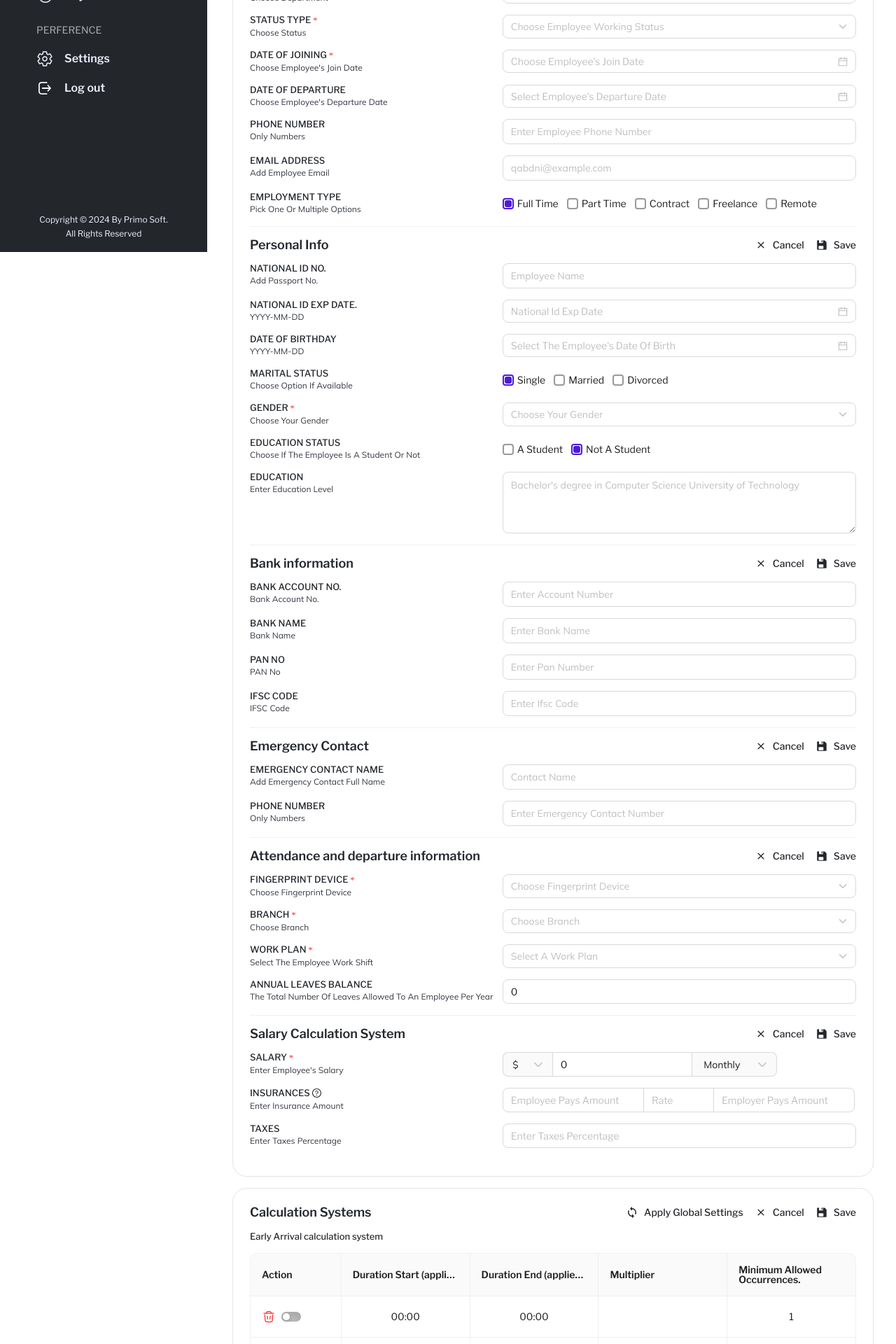
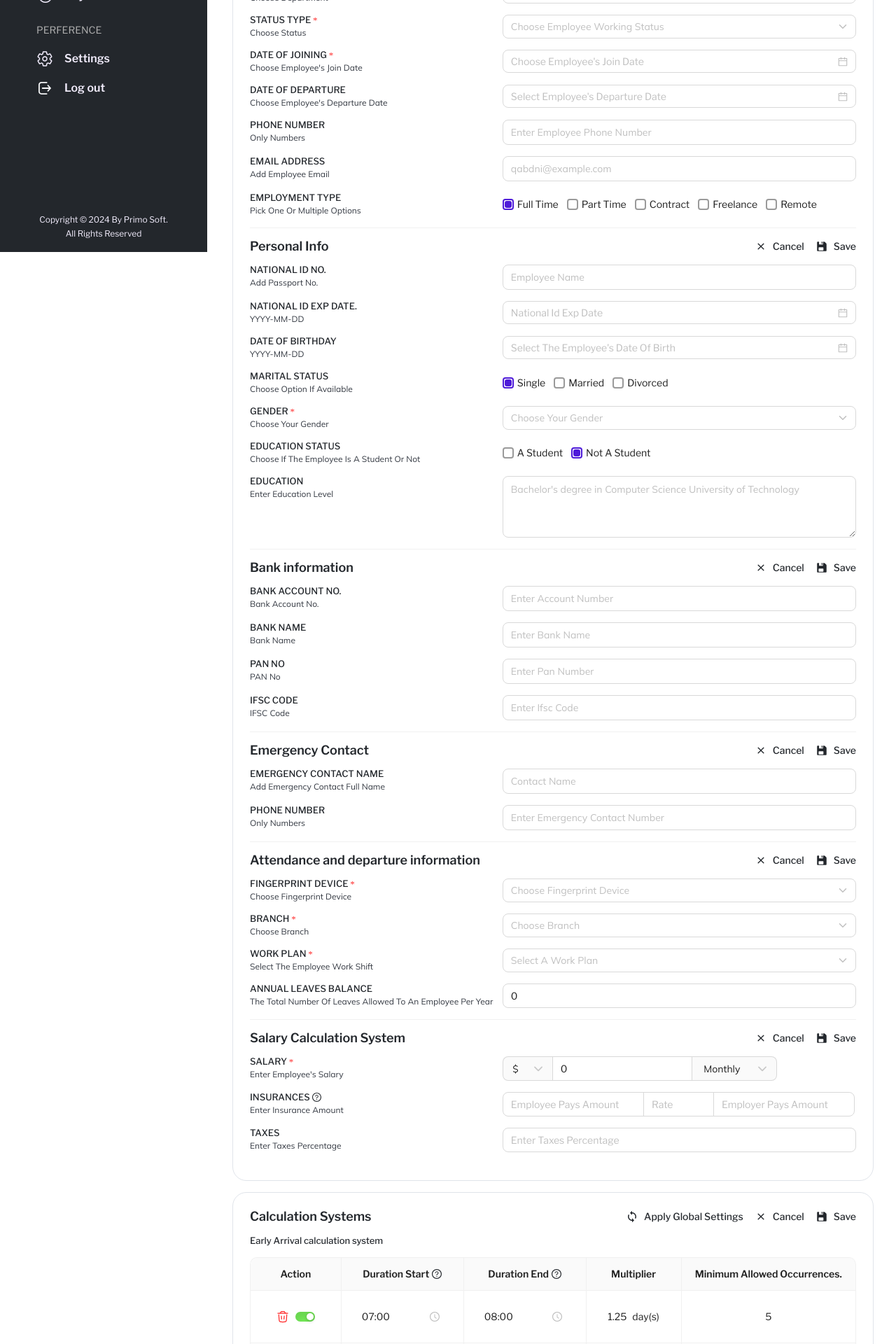
Before and after one commit to mahmoud-mohsen-dev/qabdni-front-end, a React (Vite) app: page /dashboard/create-employee in a window 1280 px wide. Shown: the part 440-2360 px from the top of the page at 70% size. Built offline with nearby package versions, Linux system fonts and the light colour scheme.

Commit message:
added calculation systems table

```diff
--- a/src/App.tsx
+++ b/src/App.tsx
@@ -153,6 +153,16 @@ const App = () => {
             showArrowPaddingInlineEnd: 35,
             controlHeight: 34,
             optionPadding: '2px 11px'
+          },
+          Table: {
+            stickyScrollBarBg: `background-image: -webkit-gradient(
+                                  linear,
+                                  left bottom,
+                                  left top,
+                                  color-stop(0.44, rgb(122, 153, 217)),
+                                  color-stop(0.72, rgb(73, 125, 189)),
+                                  color-stop(0.86, rgb(28, 58, 148))
+                                )`
           }
         }
       }}
--- a/src/features/employees/components/CreateEmployees/CalculationSystemTable.tsx
+++ b/src/features/employees/components/CreateEmployees/CalculationSystemTable.tsx
@@ -1,10 +1,11 @@
 import React, { useContext, useEffect, useRef, useState } from 'react';
 import type { GetRef, InputRef } from 'antd';
-import { Form, Input, Popconfirm, Select, Switch, Table, TimePicker, Tooltip } from 'antd';
+import { Form, Input, InputNumber, Popconfirm, Select, Switch, Table, TimePicker, Tooltip } from 'antd';
 import BtnAddNewRow from '../../../../components/BtnAddNewRow';
 import type { Moment } from 'moment';
 import moment from 'moment';
 import { IoIosArrowDown } from 'react-icons/io';
+import { QuestionCircleOutlined, ClockCircleOutlined } from '@ant-design/icons';
 
 type FormInstance<T> = GetRef<typeof Form<T>>;
 
@@ -15,7 +16,8 @@ interface Item {
   isEnabled: boolean;
   durationStart: string;
   durationEnd: string;
-  multiplier: string;
+  multiplier: number;
+  'multiplier-duration': 'day(s)' | 'times';
   minimumOccurrences: string;
 }
 
@@ -27,7 +29,7 @@ const EditableRow: React.FC<EditableRowProps> = ({ index, ...props }) => {
   const [form] = Form.useForm();
   console.log(index);
   return (
-    <Form form={form} component={false}>
+    <Form form={form} component={false} onFinish={(values) => console.log(values)}>
       <EditableContext.Provider value={form}>
         <tr {...props} />
       </EditableContext.Provider>
@@ -53,15 +55,14 @@ const EditableCell: React.FC<React.PropsWithChildren<EditableCellProps>> = ({
   ...restProps
 }) => {
   const [editing, setEditing] = useState(false);
+
   const inputRef = useRef<InputRef>(null);
-  const timePickerRef = useRef<InputRef>(null);
+  const timePickerRef = useRef<any>(null);
   const form = useContext(EditableContext)!;
 
   useEffect(() => {
     if (editing) {
-      if (dataIndex === 'durationStart' || dataIndex === 'durationEnd') {
-        timePickerRef.current?.focus();
-      } else {
+      if (dataIndex !== 'multiplier') {
         inputRef.current?.focus();
       }
     }
@@ -75,10 +76,11 @@ const EditableCell: React.FC<React.PropsWithChildren<EditableCellProps>> = ({
   const save = async () => {
     try {
       const values = (await form.validateFields()) as Item;
-
+      console.log(values);
       toggleEdit();
       handleSave({ ...record, ...values });
     } catch (errInfo) {
+      console.log(title);
       console.log('Save failed:', errInfo);
     }
   };
@@ -87,31 +89,45 @@ const EditableCell: React.FC<React.PropsWithChildren<EditableCellProps>> = ({
 
   if (editable) {
     childNode = editing ? (
-      <Form.Item style={{ margin: 0 }} name={dataIndex} rules={[{ required: true, message: `${title} is required.` }]}>
-        {dataIndex === 'multiplier' && (
-          <Select
-            // placeholder={capitalizeName('Choose your gender')}
-            suffixIcon={<IoIosArrowDown size={16} />}
-            allowClear
-            // disabled={isSaved}
-            options={[
-              { label: 'male', value: 'Male' },
-              { label: 'female', value: 'Female' }
-            ]}
-            onChange={save}
+      <Form.Item style={{ margin: 0 }} name={dataIndex}>
+        {dataIndex === 'multiplier' ? (
+          <InputNumber
+            // ref={inputRef}
+            className="flex w-[180px] items-center justify-center"
+            addonAfter={
+              <Form.Item
+                name="multiplier-duration"
+                className="!mb-0 flex h-[32px] items-center justify-center"
+                initialValue={record['multiplier-duration'] ?? 'times'}
+              >
+                <Select
+                  defaultValue={record['multiplier-duration'] ?? 'times'}
+                  style={{ width: 110 }}
+                  suffixIcon={<IoIosArrowDown size={16} color="rgba(0, 0, 0, 0.20)" />}
+                  options={[
+                    { label: 'Times', value: 'times' },
+                    { label: 'Day(s)', value: 'day(s)' }
+                  ]}
+                  value={record['multiplier-duration'] ?? 'times'}
+                  onChange={(value: 'day(s)' | 'times') => handleSave({ ...record, 'multiplier-duration': value })}
+                  onBlur={save}
+                />
+              </Form.Item>
+            }
+            min={0}
+            // style={{ width: 170 }}
             onBlur={save}
+            // defaultValue={0}
           />
-        )}
-        {dataIndex === 'durationStart' || dataIndex === 'durationEnd' ? (
-          <TimePicker ref={timePickerRef} onOk={save} onBlur={save} defaultOpen format="HH:mm" />
+        ) : dataIndex === 'durationStart' || dataIndex === 'durationEnd' ? (
+          <TimePicker ref={timePickerRef} onOk={save} defaultOpen format="HH:mm" />
         ) : (
           <Input ref={inputRef} onPressEnter={save} onBlur={save} />
         )}
       </Form.Item>
     ) : (
       <button
-        className="editable-cell-value-wrap w-full border-2 border-solid border-transparent px-[11px] py-1 hover:border-gray/light focus:outline-none"
-        // style={{ paddingInlineEnd: 24 }}
+        className="editable-cell-value-wrap w-full rounded-lg border-2 border-solid border-transparent px-[11px] py-2 hover:border-gray/lighter focus:outline-none"
         onClick={toggleEdit}
       >
         {children}
@@ -119,7 +135,11 @@ const EditableCell: React.FC<React.PropsWithChildren<EditableCellProps>> = ({
     );
   }
 
-  return <td {...restProps}>{childNode}</td>;
+  return (
+    <td {...restProps} align="center">
+      {childNode}
+    </td>
+  );
 };
 
 type EditableTableProps = Parameters<typeof Table>[0];
@@ -130,6 +150,7 @@ interface DataType {
   durationStart: Moment;
   durationEnd: Moment;
   multiplier: number;
+  'multiplier-duration': 'day(s)' | 'times';
   minimumOccurrences?: number;
 }
 
@@ -138,24 +159,31 @@ type ColumnTypes = Exclude<EditableTableProps['columns'], undefined>;
 const CalculationSystemTable: React.FC = () => {
   const [dataSource, setDataSource] = useState<DataType[]>([
     {
-      key: '0',
+      key: '0' as React.Key,
       isEnabled: true,
-      durationStart: moment('00:00', 'HH:mm'),
-      durationEnd: moment('00:00', 'HH:mm'),
-      multiplier: 1.5,
-      minimumOccurrences: 1
+      durationStart: moment('07:00', 'HH:mm'),
+      durationEnd: moment('08:00', 'HH:mm'),
+      multiplier: 1.25,
+      'multiplier-duration': 'day(s)',
+      minimumOccurrences: 5
     },
     {
-      key: '1',
-      isEnabled: true,
+      key: '1' as React.Key,
+      isEnabled: false,
       durationStart: moment('05:00', 'HH:mm'),
       durationEnd: moment('10:00', 'HH:mm'),
-      multiplier: 2,
+      multiplier: 50,
+      'multiplier-duration': 'times',
       minimumOccurrences: 0
     }
   ]);
+  const [count, setCount] = useState(dataSource.length);
 
-  const [count, setCount] = useState(2);
+  useEffect(() => {
+    console.log('='.repeat(30));
+    console.log(dataSource);
+    console.log('='.repeat(30));
+  }, [dataSource]);
 
   const handleDelete = (key: React.Key) => {
     const newData = dataSource.filter((item) => item.key !== key);
@@ -164,61 +192,97 @@ const CalculationSystemTable: React.FC = () => {
 
   const defaultColumns: (ColumnTypes[number] & { editable?: boolean; dataIndex: string })[] = [
     {
-      title: 'Action',
+      title: <p className="cursor-default">Action</p>,
       dataIndex: 'action',
       width: '15%',
-      // editable: true,
+      align: 'center',
       render: (_, record) => (
-        <div className="flex items-center gap-2">
+        <div className="flex items-center justify-center gap-2">
           <Popconfirm title="Sure to delete?" onConfirm={() => handleDelete(record.key)}>
             <button className="flex h-5 w-5 items-center justify-center focus:outline-none">
               <img src="/images/trash-icon.svg" alt="trash icon" />
             </button>
           </Popconfirm>
 
-          <Switch className="custom-switch" />
+          <Switch
+            className="custom-switch"
+            checked={record?.isEnabled}
+            onChange={(value) => handleSave({ ...record, isEnabled: value } as DataType)}
+          />
         </div>
       )
     },
     {
-      title: 'Duration Start (applied before the start of the shift)',
+      title: (
+        <Tooltip
+          title="Applied before the start of the shift"
+          className="flex cursor-default items-center justify-center gap-1"
+        >
+          <p>Duration Start</p>
+          <QuestionCircleOutlined className="text-other/black" />
+        </Tooltip>
+      ),
+
       dataIndex: 'durationStart',
-      // width: '25%',
-      ellipsis: {
-        showTitle: false
-      },
+      align: 'center',
       editable: true,
-      render: (durationStart) => (
-        <Tooltip placement="topLeft" title={durationStart?.format('HH:mm')}>
-          {/* {durationStart} */}
-          {durationStart?.format('HH:mm')}
-        </Tooltip>
-      )
+      render: (durationStart) => {
+        return (
+          <div className="flex w-[111.5px] items-center justify-between gap-5">
+            <p>{durationStart?.format('HH:mm')}</p>
+            <span>
+              <ClockCircleOutlined size={14} style={{ color: 'rgba(0, 0, 0, 0.25)' }} />
+            </span>
+          </div>
+        );
+      }
     },
     {
-      title: 'Duration End (applied before the start of the shift)',
+      title: (
+        <Tooltip
+          title="Applied before the start of the shift"
+          className="flex cursor-default items-center justify-center gap-1"
+        >
+          <p>Duration End</p>
+          <QuestionCircleOutlined className="text-other/black" />
+        </Tooltip>
+      ),
       dataIndex: 'durationEnd',
       editable: true,
-      // width: '25%',
-      ellipsis: {
-        showTitle: false
-      },
-      render: (durationEnd) => (
-        <Tooltip placement="topLeft" title={durationEnd?.format('HH:mm')}>
-          {durationEnd?.format('HH:mm')}
-        </Tooltip>
-      )
+      align: 'center',
+      render: (durationEnd) => {
+        return (
+          <div className="flex w-[111.5px] items-center justify-between gap-5">
+            <p>{durationEnd?.format('HH:mm')}</p>
+            <span>
+              <ClockCircleOutlined size={14} style={{ color: 'rgba(0, 0, 0, 0.25)' }} />
+            </span>
+          </div>
+        );
+      }
     },
     {
-      title: 'Multiplier',
-      dataIndex: 'operation',
-      // width: '25%',
-      editable: true
+      title: <p className="cursor-default">Multiplier</p>,
+      dataIndex: 'multiplier',
+      align: 'center',
+      editable: true,
+      render: (_, record) => {
+        return (
+          <div className="flex items-center justify-center gap-2 py-1">
+            {record?.multiplier > 0 && (
+              <>
+                <p>{record.multiplier}</p>
+                <span>{record['multiplier-duration']}</span>
+              </>
+            )}
+          </div>
+        );
+      }
     },
     {
-      title: ' Minimum Allowed Occurrences.',
+      title: <p className="cursor-default">Minimum Allowed Occurrences.</p>,
       dataIndex: 'minimumOccurrences',
-      // width: 'fit-content',
+      align: 'center',
       editable: true
     }
   ];
@@ -226,10 +290,11 @@ const CalculationSystemTable: React.FC = () => {
   const handleAdd = () => {
     const newData: DataType = {
       key: count,
-      isEnabled: true,
-      durationStart: moment('05:00', 'HH:mm'),
-      durationEnd: moment('10:00', 'HH:mm'),
-      multiplier: 2,
+      isEnabled: false,
+      durationStart: moment('00:00', 'HH:mm'),
+      durationEnd: moment('00:00', 'HH:mm'),
+      multiplier: 0,
+      'multiplier-duration': 'times',
       minimumOccurrences: 0
     };
 
@@ -283,8 +348,7 @@ const CalculationSystemTable: React.FC = () => {
         scroll={{ x: 750 }}
         className="overflow-x-auto"
       />
-      <BtnAddNewRow onClick={handleAdd} className="absolute bottom-[18px] left-0" />
-      {/* <BtnAddNewRow onClick={handleAdd} className="my-4" /> */}
+      <BtnAddNewRow onClick={handleAdd} className="absolute bottom-[18px] left-1" />
     </div>
   );
 };
--- a/src/features/employees/components/LabelInput.tsx
+++ b/src/features/employees/components/LabelInput.tsx
@@ -12,11 +12,15 @@ function LabelInput({ title, description, tooltip = null, isRequired = false }:
   return (
     <div className="flex flex-col items-start gap-1">
       <div className="font-Libre text-[13px] font-medium uppercase leading-3 text-other/black">
-        {title} {isRequired && <span className='font-["SimSun,sans-serif"] text-red/accent'>*</span>}{' '}
-        {tooltip && (
+        {tooltip ? (
           <Tooltip title={tooltip ?? ''}>
+            {title} {isRequired && <span className='font-["SimSun,sans-serif"] text-red/accent'>*</span>}
             <QuestionCircleOutlined className="text-other/black" />
           </Tooltip>
+        ) : (
+          <p>
+            {title} {isRequired && <span className='font-["SimSun,sans-serif"] text-red/accent'>*</span>}
+          </p>
         )}
       </div>
       <div className="whitespace-normal font-mullish text-xs font-normal capitalize text-gray/darkest">
--- /dev/null
+++ b/src/features/employees/store/employeesSlice.ts
@@ -0,0 +1,112 @@
+import { createSlice } from '@reduxjs/toolkit';
+import moment from 'moment';
+
+const initialState = {
+  employees: [],
+  currentEmployee: {
+    basicInfo: {
+      id: null,
+      fullName: null,
+      avatarUrl: null,
+      position: null,
+      department: null,
+      statusType: null,
+      dateOfJoining: null,
+      dateOfdeparture: null,
+      phone: null,
+      email: null,
+      employmentType: 'fullTime'
+    },
+    personalInfo: {
+      nationalId: null,
+      nationalIdExpDate: null,
+      dateOfBirth: null,
+      maritalStatus: 'single',
+      gender: null,
+      educationStatus: 'notAStudent',
+      education: null
+    },
+    bankInfo: {
+      accountNum: null,
+      bankName: null,
+      panNum: null,
+      ifscCode: null
+    },
+    attendanceAndDeparture: {
+      fingerprintDevice: null,
+      branch: null,
+      workPlan: null,
+      annualLeavesBalance: null
+    },
+    salaryCalculationSystem: {
+      salary: {
+        currency: 'USD',
+        amount: null,
+        period: 'monthly'
+      },
+      insurances: {
+        employeePaysAmount: null,
+        rate: null,
+        employerPaysAmount: null
+      },
+      taxes: {
+        rate: null,
+        amount: null
+      }
+    },
+    calculationSystems: {
+      earlyArrival: [
+        // { isEnabled: false, durationStart: null, durationEnd: null, multiplier: null, minimumAllowedOccurrences: null },
+        {
+          key: '0' as React.Key,
+          isEnabled: true,
+          durationStart: moment('07:00', 'HH:mm'),
+          durationEnd: moment('08:00', 'HH:mm'),
+          multiplier: 0,
+          'multiplier-duration': 'days',
+          minimumOccurrences: 5
+        },
+        {
+          key: '1' as React.Key,
+          isEnabled: false,
+          durationStart: moment('05:00', 'HH:mm'),
+          durationEnd: moment('10:00', 'HH:mm'),
+          multiplier: 0,
+          'multiplier-duration': 'times',
+          minimumOccurrences: 0
+        }
+      ]
+    }
+  }
+};
+
+const employeesReducer = createSlice({
+  name: 'employees',
+  initialState,
+  reducers: {
+    createEmployee: (state) => {
+      // state.employees.push(state.currentEmployee);
+      state.currentEmployee = { ...initialState.currentEmployee };
+    },
+    updateCurrentEmployee: (state, action) => {
+      state.currentEmployee = { ...state.currentEmployee, ...action.payload };
+    },
+    updateCurrentEmployeEearlyArrival: (state, action) => {
+      state.currentEmployee = {
+        ...state.currentEmployee,
+        calculationSystems: {
+          earlyArrival: state.currentEmployee.calculationSystems.earlyArrival.map((item) =>
+            item.key === action.payload.key ? { ...item, ...action.payload } : item
+          )
+        }
+      };
+    },
+    clearCurrentEmployee: (state) => {
+      state.currentEmployee = { ...initialState.currentEmployee };
+    }
+  }
+});
+
+export const { createEmployee, updateCurrentEmployee, updateCurrentEmployeEearlyArrival, clearCurrentEmployee } =
+  employeesReducer.actions;
+export default employeesReducer.reducer;
--- a/src/pages/PageNotFound.tsx
+++ b/src/pages/PageNotFound.tsx
@@ -17,7 +17,7 @@ export default function ErrorPage() {
         <h3 className="text-3xl font-semibold">The page you&apos;re looking for could not be found</h3>
         <p className="text-base font-normal">Please check the URL or navigate back to the homepage</p>
         <Link to="/" style={{ width: 'fit-content', borderRadius: '8px' }}>
-          <Btn color="blue" size="sm" className="font-medium hover:bg-blue/accent">
+          <Btn color="blue" size="md" className="font-medium hover:bg-blue/accent">
             <p>Back to Home Page</p>
           </Btn>
         </Link>
--- a/src/store/index.ts
+++ b/src/store/index.ts
@@ -3,7 +3,7 @@ import authReducer from '../features/auth/store/authSlice';
 import adminSettingsSlice from './adminSettingsSlice';
 import positionsReducer from './positionsReducer';
 import departmentsReducer from './departmentsReducer';
-// import employeeReducer from '../features/employees/store/employeeSlice';
+import employeesReducer from '../features/employees/store/employeesSlice';
 // import payrollReducer from '../features/payroll/store/payrollSlice';
 
 const store = configureStore({
@@ -11,8 +11,8 @@ const store = configureStore({
     adminSettings: adminSettingsSlice,
     auth: authReducer,
     positions: positionsReducer,
-    departments: departmentsReducer
-    // employees: employeeReducer,
+    departments: departmentsReducer,
+    employees: employeesReducer
     // payroll: payrollReducer
   }
 });
--- a/tailwind.config.js
+++ b/tailwind.config.js
@@ -39,6 +39,7 @@ export default {
 
         // Shades of gray
         'gray/ultralight': '#F4F5F7',
+        'gray/lighter': '#d9d9d9',
         'gray/light': '#E0E4EA',
         'gray/normal': '#969DA6',
         'gray/accent': '#727272',
```
Also changed, not shown: .eslintrc.json, src/features/employees/store/employeeSlice.ts (deleted).
